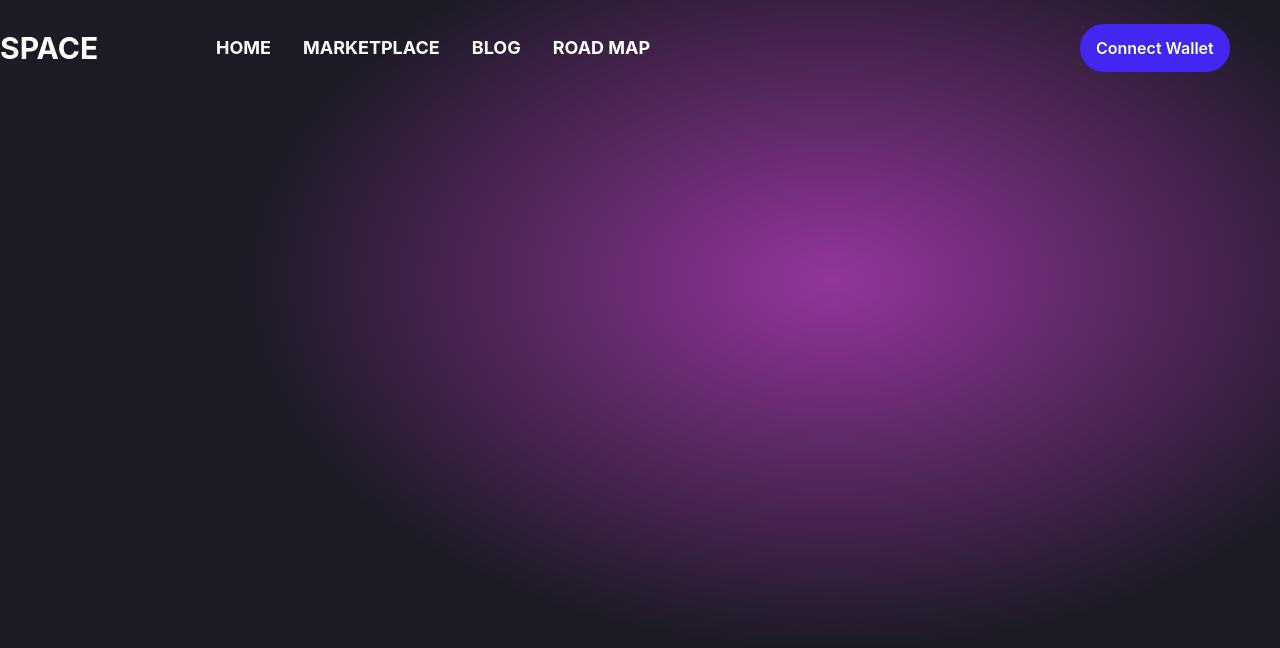
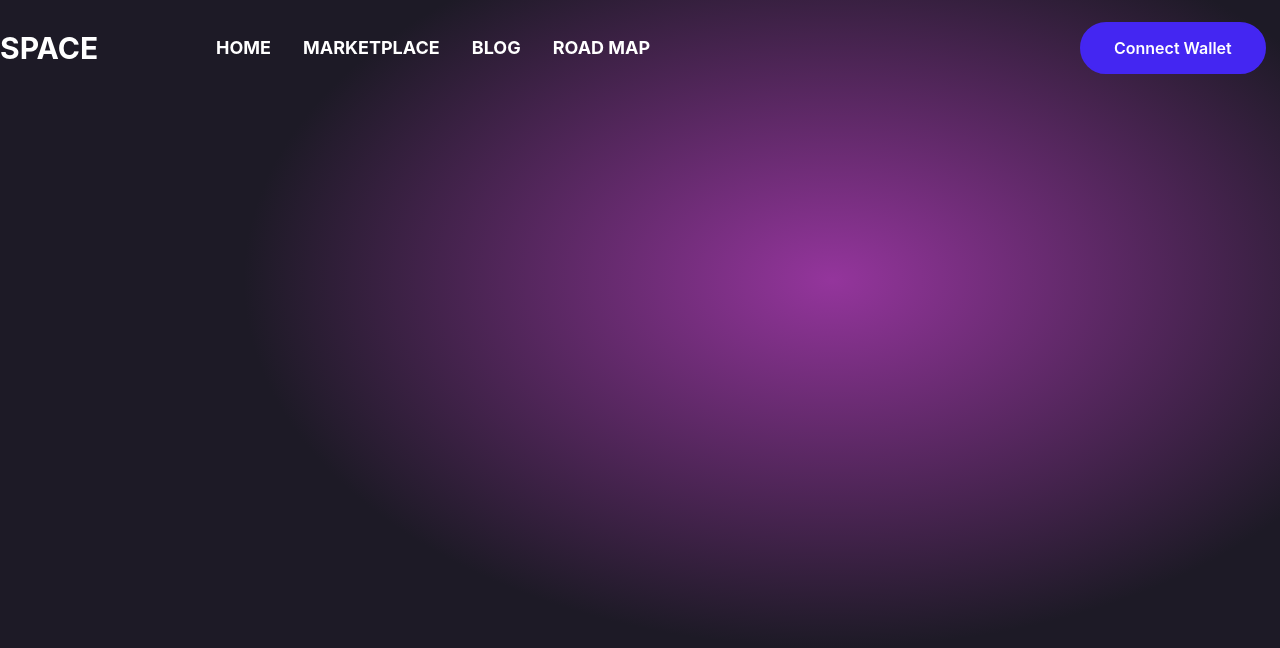
Before and after one commit to ThePiyushAggarwal/space-web-3-landing-page, a React (Vite) app: page / in a window 1280 px wide. Shown: the top 648 px of the page. Built offline with nearby package versions, Linux system fonts and the light colour scheme.

Commit message:
chore: button style improvements

```diff
--- a/src/components/Button.tsx
+++ b/src/components/Button.tsx
@@ -8,12 +8,17 @@ type ButtonProps = React.DetailedHTMLProps<
 	variant: "primary" | "secondary"
 }
 
-const commonStyles = "rounded-full px-4 py-3 text-secondary font-semibold"
+const commonStyles = "rounded-full px-8 py-3 text-secondary font-semibold"
 
 function Button({ variant, ...props }: ButtonProps) {
 	switch (variant) {
 		case "primary":
-			return <button className={clsx(commonStyles, "bg-primary")} {...props} />
+			return (
+				<button
+					className={clsx(commonStyles, "border-2 border-primary bg-primary")}
+					{...props}
+				/>
+			)
 		case "secondary":
 			return (
 				<button
```
